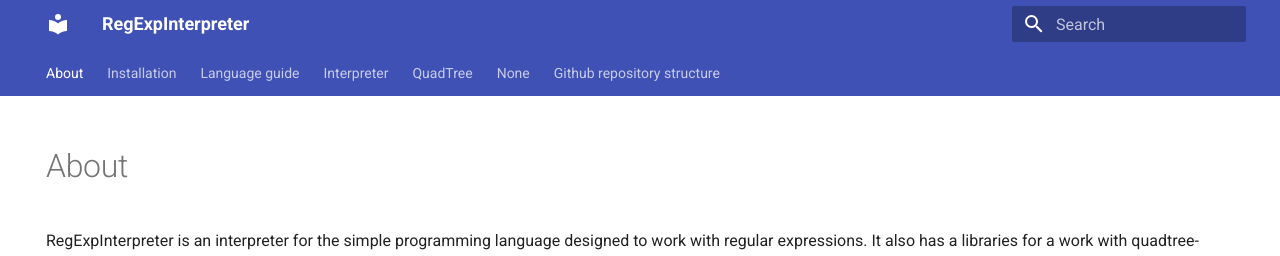
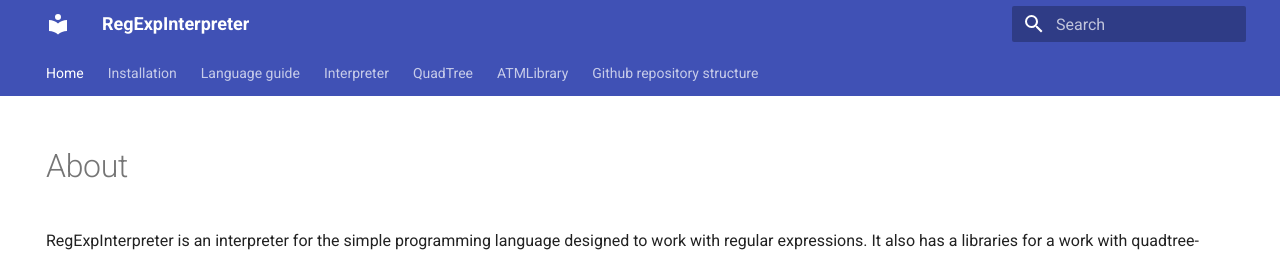
Before and after one commit to alexander-kurdakov/RegExpInterpreter, an MkDocs documentation site: the page built from docs/index.md, in a window 1280 px wide. Shown: the top 256 px of the page. Built offline with MkDocs 1.6.1 and Material for MkDocs 9.7.7, drawn with Linux system fonts in a browser that asks for light colours; some of the changed lines change nothing that is shown.

Commit message:
site changes

```diff
--- a/mkdocs.yml
+++ b/mkdocs.yml
@@ -1,11 +1,11 @@
 site_name: RegExpInterpreter
 nav:
-    - 'index.md'
+    - Home: 'index.md'
     - 'Installation.md'
     - 'Language_guide.md'
     - 'Interpreter.md'
     - 'QuadTree.md'
-    - 'ATMLibrary'
+    - 'ATMLibrary.md'
     - 'Structure.md'
 theme:
   name: material
```
